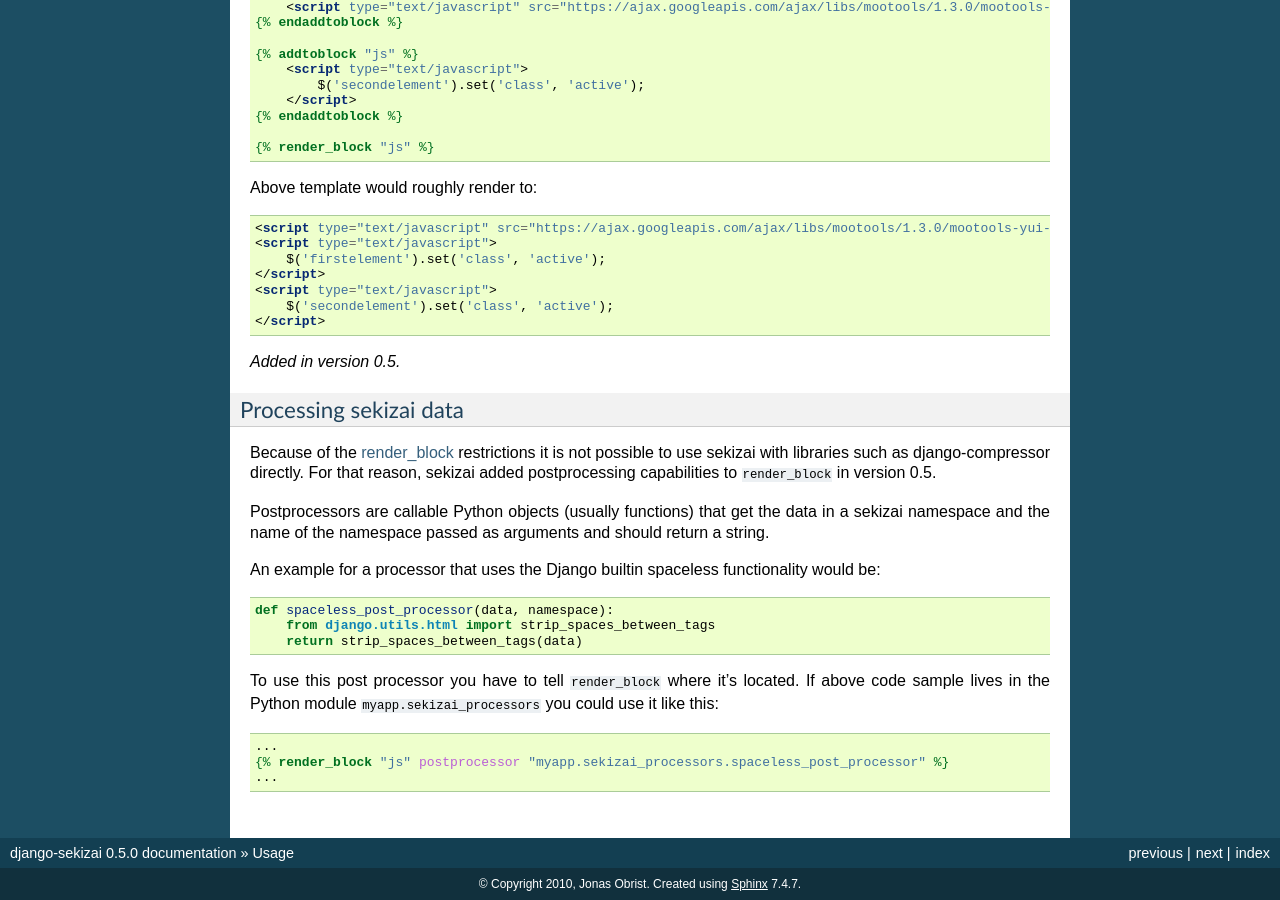
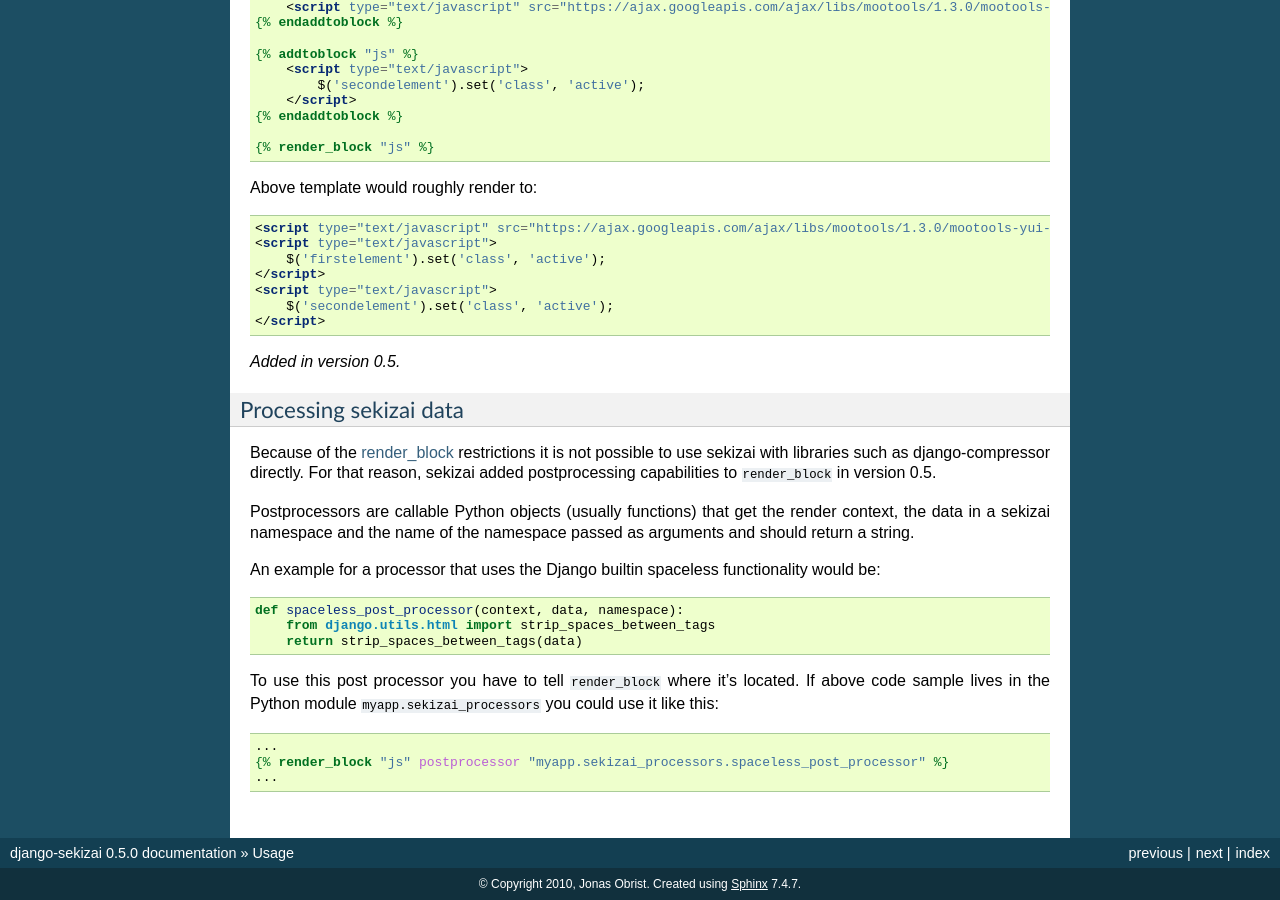
Before and after one commit to django-cms/django-sekizai, a Sphinx documentation site: the page built from docs/usage.rst, in a window 1280 px wide and 900 px high, scrolled down 2305 px. Built offline with Sphinx 7.4.7, drawn with Linux system fonts in a browser that asks for light colours.

```diff
--- a/docs/usage.rst
+++ b/docs/usage.rst
@@ -173,15 +173,15 @@ reason, sekizai added postprocessing capabilities to ``render_block`` in
 version 0.5.
 
 Postprocessors are callable Python objects (usually functions) that get the
-data in a sekizai namespace and the name of the namespace passed as arguments
-and should return a string.
+render context, the data in a sekizai namespace and the name of the namespace
+passed as arguments and should return a string.
 
 An example for a processor that uses the Django builtin spaceless functionality
 would be:
 
 .. code-block:: python
 
-    def spaceless_post_processor(data, namespace):
+    def spaceless_post_processor(context, data, namespace):
         from django.utils.html import strip_spaces_between_tags
         return strip_spaces_between_tags(data)
 
```
Also changed, not shown: 1 other file.
